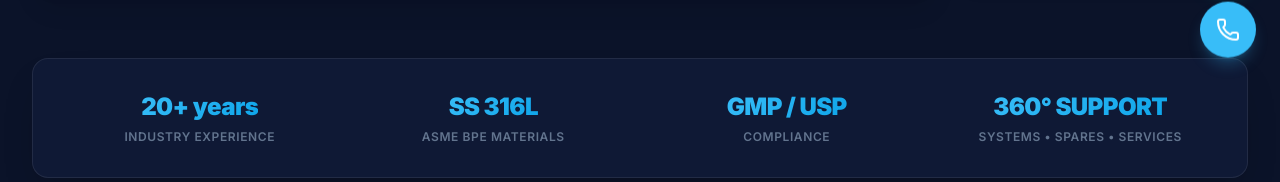
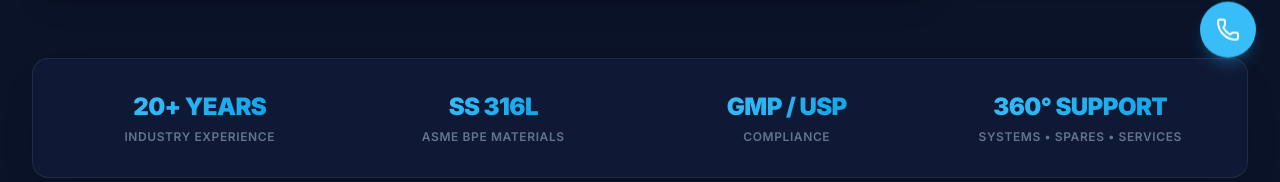
Before and after one commit to ravionwater/ravionwater.in, a Next.js app: page / in a window 1280 px wide. Shown: the part 718-900 px from the top of the page. Built offline with nearby package versions, Linux system fonts and the light colour scheme.

Commit message:
Update page.tsx

```diff
--- a/src/app/page.tsx
+++ b/src/app/page.tsx
@@ -216,7 +216,7 @@ export default function Home() {
             className="mt-16 max-w-7xl mx-auto grid grid-cols-2 md:grid-cols-4 gap-6 p-6 sm:p-8 rounded-2xl glass-panel border border-slate-200/80 shadow-lg bg-slate-50"
           >
             {[
-              { val: "20+ years", label: "INDUSTRY EXPERIENCE" },
+              { val: "20+ YEARS", label: "INDUSTRY EXPERIENCE" },
               { val: "SS 316L", label: "ASME BPE MATERIALS" },
               { val: "GMP / USP", label: "COMPLIANCE" },
               { val: "360° SUPPORT", label: "SYSTEMS • SPARES • SERVICES" }
```
